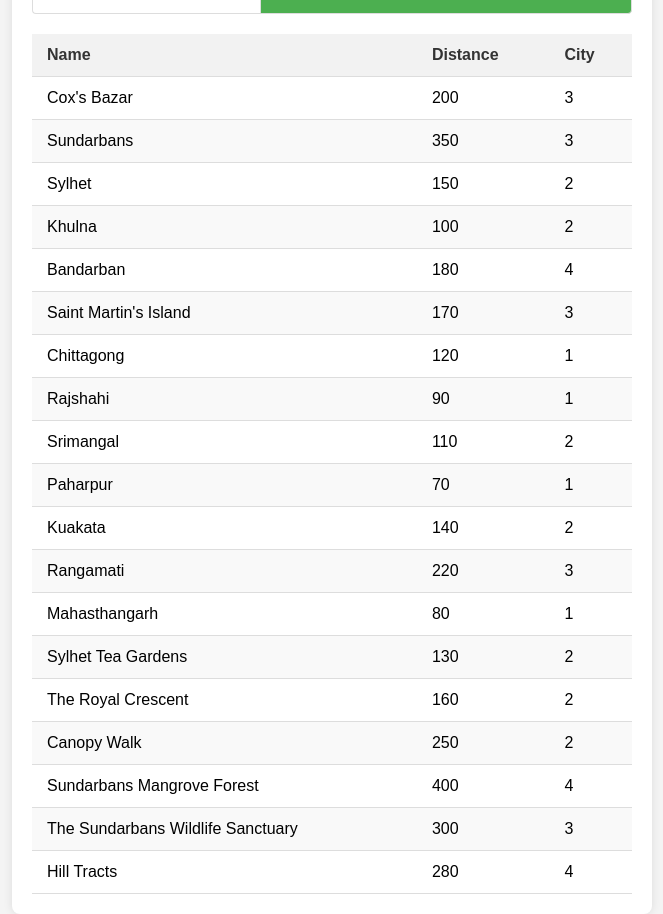
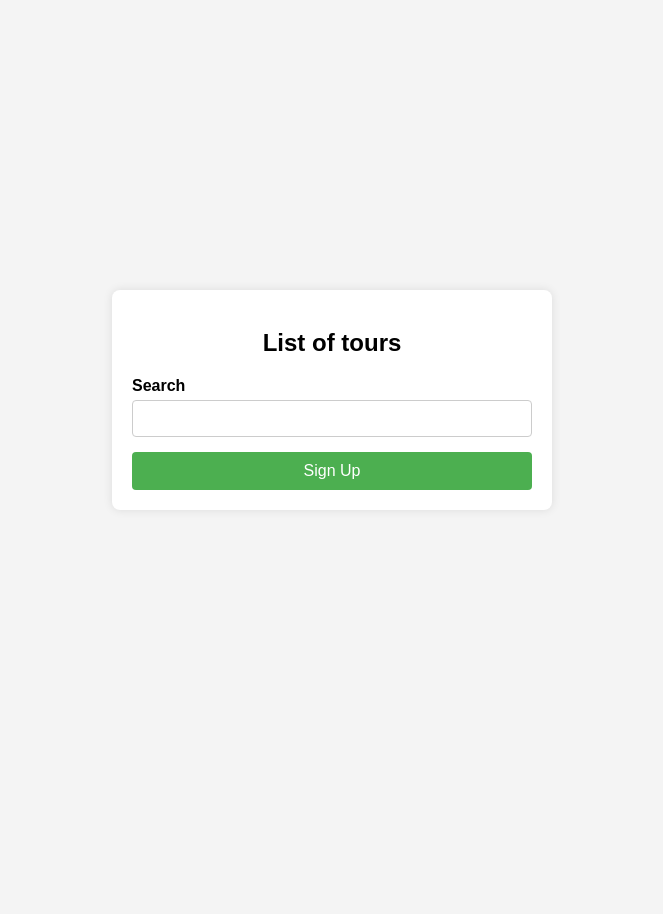
Before and after one commit to rifat-mukul/VacaNion, a Django app: page /tours/ in a window 1280 px wide. Shown: the whole page, without its empty margins (308-971 px from the left). After the commit the page ends 490 px from the top, so only its background shows below. Run offline with Django 5.2, Linux system fonts and the light colour scheme; a user stored in the database is signed in.

Commit message:
fix: clear main css

```diff
--- a/core/admin.py
+++ b/core/admin.py
@@ -1,5 +1,6 @@
 from django.contrib import admin
-from .models import CustomUser
+from .models import CustomUser, Hotel
 
 # Register your models here.
 admin.site.register(CustomUser)
+admin.site.register(Hotel)
--- a/static/css/main.css
+++ b/static/css/main.css
@@ -67,116 +67,7 @@
     transition: background-color 0.3s ease;
 }
 
-button:hover {
-    background-color: #45a049;
+table,th,td {
+    border: 1px solid;
+
 }
-
-table {
-    width: 100%;
-    border-collapse: collapse;
-    margin-top: 20px;
-    background-color: #fff;
-}
-
-th, td {
-    padding: 12px 15px;
-    text-align: left;
-    border-bottom: 1px solid #ddd;
-}
-
-th {
-    background-color: #f2f2f2;
-    color: #333;
-    font-weight: bold;
-}
-
-tr:hover {
-    background-color: #f1f1f1;
-}
-
-tr:nth-child(even) {
-    background-color: #f9f9f9;
-}
-
-.button-beautiful {
-  background-color: #e74c3c;  /* Warm orange color */
-  color: white;
-  padding: 12px 25px;
-  text-align: center;
-  text-decoration: none;
-  display: inline-block;
-  font-size: 16px;
-  font-weight: bold; /* Add some weight for emphasis */
-  margin: 10px;  /* Adjust margin as needed */
-  border: none;
-  border-radius: 4px;  /* Slight rounded corners */
-  box-shadow: 0 3px 6px rgba(0, 0, 0, 0.16);  /* Subtle shadow */
-  cursor: pointer;
-  transition: 0.3s ease all; /* Smooth transition effects */
-
-  /* Add a gradient for a more dynamic look */
-  background-image: linear-gradient(to right, #e74c3c 0%, #c0291b 100%);
-
-  /* Add hover effect with color change and slight transform */
-  &:hover {
-    background-image: linear-gradient(to right, #c0291b 0%, #e74c3c 100%);
-    transform: translateY(-1px);  /* Slight upward movement on hover */
-  }
-}
-
-
-
-.search-container {
-    display: flex;
-    margin-bottom: 20px;
-}
-
-.search-bar {
-    flex: 1;
-    padding: 10px;
-    border: 1px solid #ddd;
-    border-radius: 4px 0 0 4px;
-    font-size: 16px;
-    border-right: none;
-}
-
-.search-button {
-    padding: 10px;
-    border: 1px solid #ddd;
-    border-radius: 0 4px 4px 0;
-    background-color: #4CAF50;
-    color: white;
-    font-size: 16px;
-    cursor: pointer;
-}
-
-.search-button:hover {
-    background-color: #45a049;
-}
-
-table {
-    width: 100%;
-    border-collapse: collapse;
-    margin-top: 20px;
-    background-color: #fff;
-}
-
-th, td {
-    padding: 12px 15px;
-    text-align: left;
-    border-bottom: 1px solid #ddd;
-}
-
-th {
-    background-color: #f2f2f2;
-    color: #333;
-    font-weight: bold;
-}
-
-tr:hover {
-    background-color: #f1f1f1;
-}
-
-tr:nth-child(even) {
-    background-color: #f9f9f9;
-}
--- a/templates/tours.html
+++ b/templates/tours.html
@@ -2,90 +2,32 @@
 <!DOCTYPE html>
 <html lang="en">
   <head>
-		<meta charset="UTF-8">
-		<meta name="viewport" content="width=device-width, initial-scale=1.0">
-		<title>Vacanion</title>
-		<link rel="stylesheet" href="{% static 'css/main.css' %}">
+    <meta charset="UTF-8" />
+    <meta name="viewport" content="width=device-width, initial-scale=1.0" />
+    <title>Tours</title>
+    <link rel="stylesheet" href="{% static 'css/main.css' %}" />
   </head>
   <body>
-		<div class="container-tour">
-			<h2>Tours</h2>
-			<div class="search-container">
-				<input type="text" id="searchBar" class="search-bar" placeholder="Search for names..">
-				<button type="button" class="search-button" onclick="searchTable()">Search</button>
+    <div class="container">
+      <div class="signin-form">
+        <style>
+            h5{
+                color: red;
+            }
+        </style>
+        <h2>List of tours</h2>
+        {% for character in messages %}
+        <h5>{{character}}</h5>
+        {% endfor %}
+        <form action="" method="POST">
+          {% csrf_token %}
+          <div class="input-group">
+            <label for="search">Search</label>
+            <input type="search" id="search" name="search" value="{{email}}" />
           </div>
-			<table id="dataTable">
-				<thead>
-					<tr>
-						<th>Name</th>
-						<th>Distance</th>
-						<th>City</th>
-					</tr>
-				</thead>
-				<tbody id="tbody" >
-					<tr>
-						<td>John Doe</td>
-						<td>28</td>
-						<td>Dhaka</td>
-					</tr>
-					<tr>
-						<td>Jane Smith</td>
-						<td>34</td>
-						<td>Chittagong</td>
-					</tr>
-					<tr>
-						<td>Michael Brown</td>
-						<td>23</td>
-						<td>Khulna</td>
-					</tr>
-					<tr>
-						<td>Emily Davis</td>
-						<td>29</td>
-						<td>Rajshahi</td>
-					</tr>
-					<tr>
-						<td>David Wilson</td>
-						<td>31</td>
-						<td>Barisal</td>
-					</tr>
-				</tbody>
+          <button type="submit">Sign Up</button>
+        </form>
       </div>
-		<script>
-
-			basic_data = [{"place":"Cox's Bazar","price":200,"duration":3},{"place":"Sundarbans","price":350,"duration":3},{"place":"Sylhet","price":150,"duration":2},{"place":"Khulna","price":100,"duration":2},{"place":"Bandarban","price":180,"duration":4},{"place":"Saint Martin's Island","price":170,"duration":3},{"place":"Chittagong","price":120,"duration":1},{"place":"Rajshahi","price":90,"duration":1},{"place":"Srimangal","price":110,"duration":2},{"place":"Paharpur","price":70,"duration":1},{"place":"Kuakata","price":140,"duration":2},{"place":"Rangamati","price":220,"duration":3},{"place":"Mahasthangarh","price":80,"duration":1},{"place":"Sylhet Tea Gardens","price":130,"duration":2},{"place":"The Royal Crescent","price":160,"duration":2},{"place":"Canopy Walk","price":250,"duration":2},{"place":"Sundarbans Mangrove Forest","price":400,"duration":4},{"place":"The Sundarbans Wildlife Sanctuary","price":300,"duration":3},{"place":"Hill Tracts","price":280,"duration":4}];
-
-    const tableBody = document.getElementById('tbody');
-    tableBody.innerHTML = '';
-
-    basic_data.forEach(item => {
-        const row = document.createElement('tr');
-        row.innerHTML = `
-            <td>${item.place}</td>
-            <td>${item.price}</td>
-            <td>${item.duration}</td>
-        `;
-        tableBody.appendChild(row);
-    });
-
-			function searchTable() {
-				const input = document.getElementById("searchBar");
-				const filter = input.value.toLowerCase();
-				const table = document.getElementById("dataTable");
-				const trs = table.getElementsByTagName("tr");
-
-				for (let i = 1; i < trs.length; i++) {
-					trs[i].style.display = "none";
-					const tds = trs[i].getElementsByTagName("td");
-					for (let j = 0; j < tds.length; j++) {
-						if (tds[j]) {
-							if (tds[j].innerHTML.toLowerCase().indexOf(filter) > -1) {
-								trs[i].style.display = "";
-								break;
-							}
-						}
-					}
-				}
-			}
-		</script>
+    </div>
   </body>
 </html>
```
Lines whose indentation alone changed are shown as unchanged.
